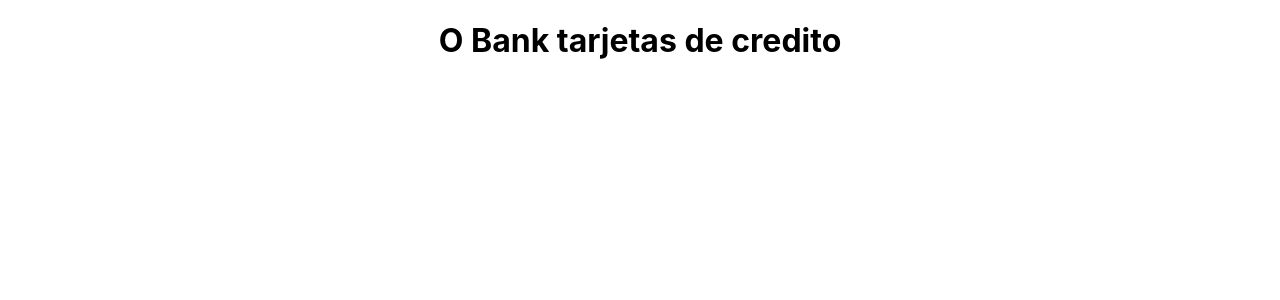
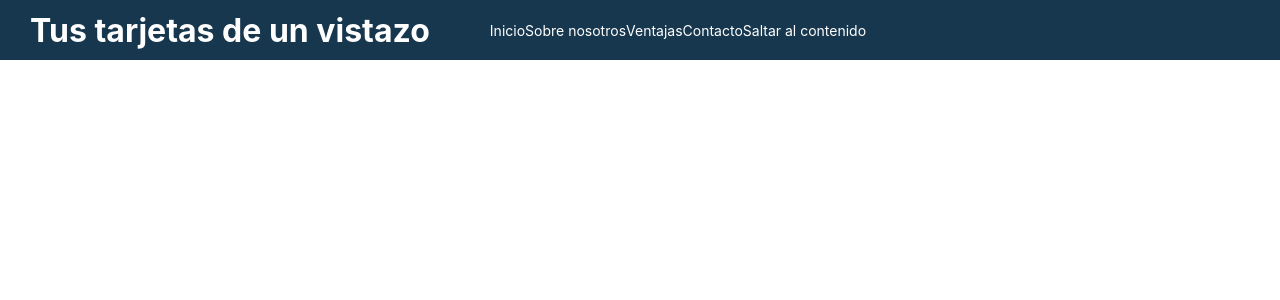
Before and after one commit to Ibermatica-Accesibilidad/AccessibleCard, a React (Create React App) app: page / in a window 1280 px wide. Shown: the top 300 px of the page. Built offline with nearby package versions, Linux system fonts and the light colour scheme.

Commit message:
feat(accessible-card): adds header base

```diff
--- a/package.json
+++ b/package.json
@@ -9,6 +9,7 @@
     "react": "^18.2.0",
     "react-dom": "^18.2.0",
     "react-scripts": "5.0.1",
+    "styled-components": "^5.3.5",
     "web-vitals": "^2.1.4"
   },
   "scripts": {
@@ -35,5 +36,8 @@
       "last 1 firefox version",
       "last 1 safari version"
     ]
+  },
+  "resolutions": {
+    "styled-components": "^5"
   }
 }
--- a/src/App.js
+++ b/src/App.js
@@ -1,11 +1,12 @@
 import './App.css';
+import Header from './Header/Header';
 
 const App = () => {
   return (
     <div className="App">
-      <header className="App-header">
+      <Header>
         <h1>O Bank tarjetas de credito</h1>
-      </header>
+      </Header>
     </div>
   );
 }
--- /dev/null
+++ b/src/Header/Header.js
@@ -0,0 +1,69 @@
+import styled from 'styled-components';
+
+const StyledHeader = styled.header`
+  background-color: #17374E;
+  color: #FFFFFF;
+  height: 60px;
+  width: 100%;
+  padding: 0 30px;
+  position: fixed;
+  display: flex;
+  flex-direction: row;
+  justify-content: flex-start;
+  align-items: center;
+`;
+
+const StyledH1 = styled.h1`
+  color: #FFFFFF;
+  margin: 0 20px 0 0;
+`;
+
+const StyledNavigation = styled.nav`
+  display: flex;
+  flex-direction: row;
+  color: #FFFFFF;
+  text-decoration: capitalize;
+  list-style-type: none;
+  font-size: 0.875rem;
+  flex-shrink: 0;
+`
+
+const StyledUl = styled.ul`
+  display: flex;
+  flex-direction: row;
+  color: #FFFFFF;
+  list-style-type: none;
+  justify-content: space-between;
+  width: 100%;
+
+  li {
+    a {
+      cursor: pointer;
+      color: #FFFFFF;
+      text-decoration: none;
+
+      :hover {
+        text-decoration: underline;
+      }
+    }
+  }
+`
+
+const Header = () => {
+  return (
+    <StyledHeader>
+      <StyledH1>Tus tarjetas de un vistazo</StyledH1>
+      <StyledNavigation>
+        <StyledUl>
+          <li><a href="#">Inicio</a></li>
+          <li><a href="#">Sobre nosotros</a></li>
+          <li><a href="#">Ventajas</a></li>
+          <li><a href="#">Contacto</a></li>
+          <li><a href="#content">Saltar al contenido</a></li>
+        </StyledUl>
+      </StyledNavigation>
+    </StyledHeader>
+  );
+};
+
+export default Header;
```
Also changed, not shown: public/manifest.json, src/Footer/Footer.js (added), 1 other file (tests, documents, lock files or other folders).
